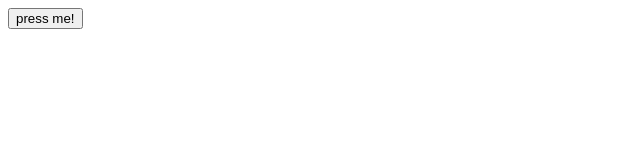
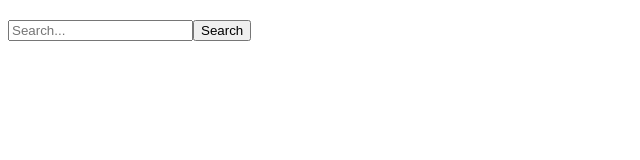
Before and after one commit to daniilkoval1337/search, a plain HTML site: page foodTracker.html in a window 1280 px wide. Shown: the whole page, without its empty margins (0-640 px from the left). Drawn offline with Linux system fonts and the light colour scheme.

```diff
--- a/foodTracker.html
+++ b/foodTracker.html
@@ -1,11 +1,17 @@
 <!DOCTYPE html>
 <html lang="en">
-    <title>
-        Food Tracker
-    </title>
     <head>
-        <button id="search">
-            press me!
-        </button>
+        <title>Food Tracker</title>
+        <link rel="stylesheet" href="style.css">
     </head>
+    <body>
+        <div>
+            <form id="form" role="search">
+                <input type="search" id="query" name="q"
+                placeholder="Search..."
+                aria-label="Search through site content">
+                <button>Search</button>
+            </form>
+        </div>
+    </body>
 </html>
--- /dev/null
+++ b/style.css
@@ -0,0 +1,8 @@
+form {
+    width: 300px;
+    height: 44px;
+    border-radius: 5px;
+    display: flex;
+    flex-direction: row;
+    align-items: center;
+  }
```
